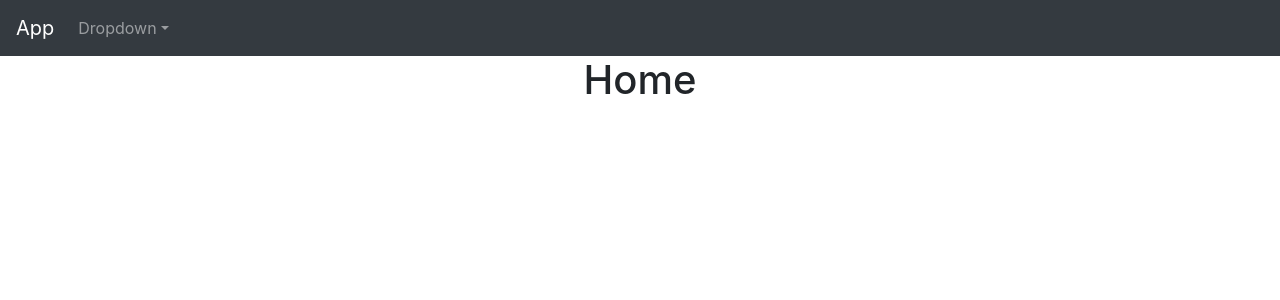
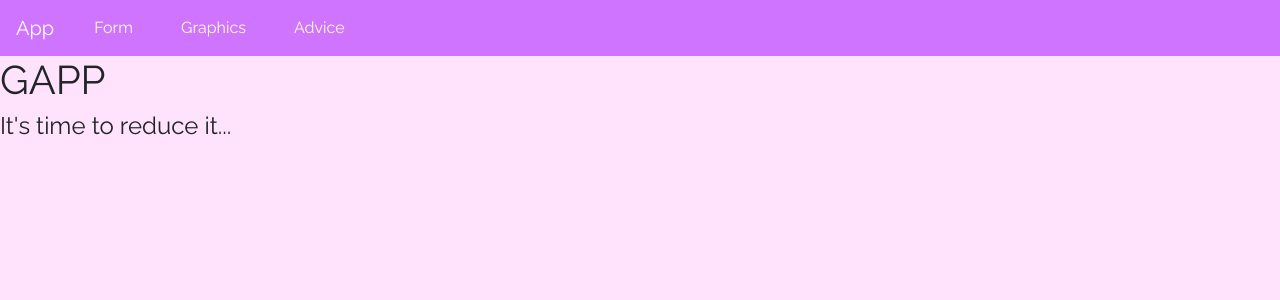
Before and after one commit to joanacruz94/HackathonIronhack, a React (Create React App) app: page / in a window 1280 px wide. Shown: the top 300 px of the page. Built offline with nearby package versions, Linux system fonts and the light colour scheme.

Commit message:
Adding styles to project

```diff
--- a/package.json
+++ b/package.json
@@ -11,7 +11,8 @@
     "react": "^16.13.0",
     "react-bootstrap": "^1.0.0-beta.17",
     "react-dom": "^16.13.0",
-    "react-scripts": "3.4.0"
+    "react-scripts": "3.4.0",
+    "sass": "^1.26.2"
   },
   "scripts": {
     "start": "react-scripts start",
--- a/src/App.css
+++ /dev/null
@@ -1,38 +0,0 @@
-.App {
-  text-align: center;
-}
-
-.App-logo {
-  height: 40vmin;
-  pointer-events: none;
-}
-
-@media (prefers-reduced-motion: no-preference) {
-  .App-logo {
-    animation: App-logo-spin infinite 20s linear;
-  }
-}
-
-.App-header {
-  background-color: #282c34;
-  min-height: 100vh;
-  display: flex;
-  flex-direction: column;
-  align-items: center;
-  justify-content: center;
-  font-size: calc(10px + 2vmin);
-  color: white;
-}
-
-.App-link {
-  color: #61dafb;
-}
-
-@keyframes App-logo-spin {
-  from {
-    transform: rotate(0deg);
-  }
-  to {
-    transform: rotate(360deg);
-  }
-}
--- /dev/null
+++ b/src/App.scss
@@ -0,0 +1,5 @@
+@import url('https://fonts.googleapis.com/css?family=Raleway&display=swap');
+
+* {
+  font-family: 'Raleway', sans-serif;
+}
--- a/src/components/Home/index.jsx
+++ b/src/components/Home/index.jsx
@@ -1,13 +1,15 @@
-import React, { Component } from 'react'
+import React, { Component } from 'react';
+import './style.scss';
 
 export class Home extends Component {
-    render() {
-        return (
-            <div>
-                <h1> Home </h1>
-            </div>
-        )
-    }
+  render() {
+    return (
+      <div className="homeDisplay">
+        <h1>GAPP</h1>
+        <h4>It's time to reduce it...</h4>
+      </div>
+    );
+  }
 }
 
 export default Home;
--- /dev/null
+++ b/src/components/Home/style.scss
@@ -0,0 +1,4 @@
+.homeDisplay {
+  height: 100vh;
+  background-color: #ffe2fc;
+}
--- a/src/components/OurForm/index.jsx
+++ b/src/components/OurForm/index.jsx
@@ -2,20 +2,23 @@ import React, { Component, Fragment } from 'react';
 import { Form } from 'react-bootstrap';
 import { Button } from 'react-bootstrap';
 import OurInput from './../OurInput';
+import './style.scss';
 
 class OurForm extends Component {
-    constructor(){
+  constructor() {
     super();
     this.idInput = 0;
   }
 
-    incrementId(){
+  incrementId() {
     this.idInput++;
     return this.idInput;
   }
 
-    createKeys(elements){
-        return elements.map((x) => {return this.incrementId()});
+  createKeys(elements) {
+    return elements.map(x => {
+      return this.incrementId();
+    });
   }
 
   render() {
@@ -26,18 +29,31 @@ class OurForm extends Component {
 
     return (
       <div>
+        <img
+          className="formDisplay"
+          src="https://www.alislam.org/wp-content/uploads/2019/08/Gender-Equality-in-Islam-1024x512.jpg"
+          alt="Equality"
+        />
+        <div className="formInfo">
+          <h1>Your experiences matter!</h1>
+          <br />
+          <p>
+            The form below is for you to share your experience of previous employers. You can make a
+            real impact on someones career choice and future prospects.{' '}
+          </p>
+        </div>
         <Form controlId="formBasic">
-                    {
-                        elements.map((element, index)=> (
-                            <Fragment >
-                                <OurInput {...element} idInput={keys[index]}/>
+          {elements.map((element, index) => (
+            <Fragment>
+              <OurInput {...element} idInput={keys[index]} />
             </Fragment>
-                        ))
-                    }
-                <Button controlId="buttonSubmit" variant="primary" type="submit">Submit</Button>
+          ))}
+          <Button controlId="buttonSubmit" variant="primary" type="submit">
+            Submit
+          </Button>
         </Form>
       </div>
-        )
+    );
   }
 }
 
--- /dev/null
+++ b/src/components/OurForm/style.scss
@@ -0,0 +1,28 @@
+.formDisplay {
+  background-repeat: no-repeat;
+  background-size: cover;
+  width: 100%;
+  margin-bottom: 3%;
+}
+
+.formInfo {
+  margin: 2% 4%;
+  text-align: center;
+  h1 {
+    border-bottom: 1px solid grey;
+    padding-bottom: 0.6em;
+    line-height: 1.5em;
+  }
+  p {
+    border-bottom: 1px solid grey;
+    padding-bottom: 1.8em;
+  }
+}
+
+form {
+  margin: 10px 25px;
+  justify-content: center;
+  align-items: center;
+  // display: flex;
+  // flex-direction: column;
+}
--- a/src/components/OurNavBar/index.jsx
+++ b/src/components/OurNavBar/index.jsx
@@ -1,19 +1,20 @@
-import React, { Component } from 'react'
+import React, { Component } from 'react';
 import { Navbar } from 'react-bootstrap';
 import { Nav } from 'react-bootstrap';
 import { NavDropdown } from 'react-bootstrap';
+import './style.scss';
 
 export class OurNavBar extends Component {
-    constructor(){
+  constructor() {
     super();
     this.state = {
       activeComponent: 'activeHome'
-      }
+    };
     this.handleClickNav = this.handleClickNav.bind(this);
     this.changeNameActive = this.changeNameActive.bind(this);
   }
 
-    handleClickNav(event){
+  handleClickNav(event) {
     event.preventDefault();
 
     const active = event.target.name;
@@ -24,10 +25,10 @@ export class OurNavBar extends Component {
     this.changeNameActive(active);
   }
 
-    changeNameActive(active){
+  changeNameActive(active) {
     this.setState({
       activeComponent: active
-      })
+    });
   }
 
   render() {
@@ -35,21 +36,39 @@ export class OurNavBar extends Component {
     console.log(changeComponent);
     return (
       <div>
-                <Navbar collapseOnSelect expand="lg" bg="dark" variant="dark">
-                  <Navbar.Brand name="activeHome" onClick={(event) => this.handleClickNav(event)}>App</Navbar.Brand>
+        <Navbar collapseOnSelect expand="lg" variant="dark">
+          <Navbar.Brand name="activeHome" onClick={event => this.handleClickNav(event)}>
+            App
+          </Navbar.Brand>
           <Navbar.Toggle aria-controls="responsive-navbar-nav" />
           <Navbar.Collapse id="responsive-navbar-nav">
             <Nav className="mr-auto">
-                    <NavDropdown title="Dropdown" id="collasible-nav-dropdown">
-                      <NavDropdown.Item name="activeForm" onClick={(event) => this.handleClickNav(event)}>Form</NavDropdown.Item>
-                      <NavDropdown.Item name="activeGraphics" onClick={(event) => this.handleClickNav(event)}>Graphics</NavDropdown.Item>
-                      <NavDropdown.Item name="activeAdvice" onClick={(event) => this.handleClickNav(event)}>Advice</NavDropdown.Item>
-                    </NavDropdown>
+              <NavDropdown.Item
+                className="navStyle"
+                name="activeForm"
+                onClick={event => this.handleClickNav(event)}
+              >
+                Form
+              </NavDropdown.Item>
+              <NavDropdown.Item
+                className="navStyle"
+                name="activeGraphics"
+                onClick={event => this.handleClickNav(event)}
+              >
+                Graphics
+              </NavDropdown.Item>
+              <NavDropdown.Item
+                className="navStyle"
+                name="activeAdvice"
+                onClick={event => this.handleClickNav(event)}
+              >
+                Advice
+              </NavDropdown.Item>
             </Nav>
           </Navbar.Collapse>
         </Navbar>
       </div>
-        )
+    );
   }
 }
 
--- /dev/null
+++ b/src/components/OurNavBar/style.scss
@@ -0,0 +1,8 @@
+nav {
+  background-color: #cf74ff;
+}
+
+.navStyle {
+  color: #fffcd4 !important;
+  background-color: #cf74ff !important;
+}
```
Also changed, not shown: src/App.jsx (+17 -19 lines), 1 other file (tests, documents, lock files or other folders). Lines whose indentation alone changed are shown as unchanged.
